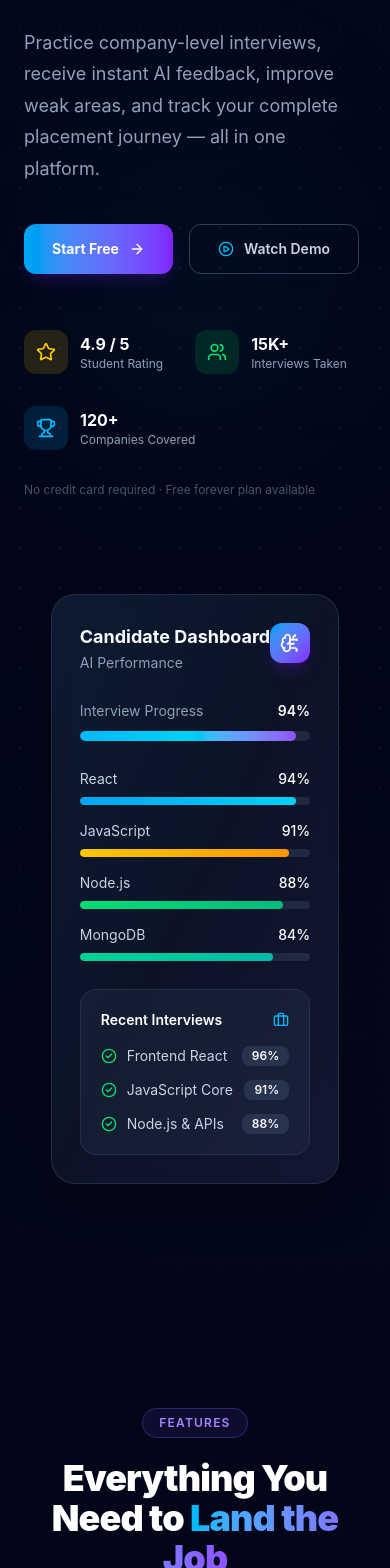
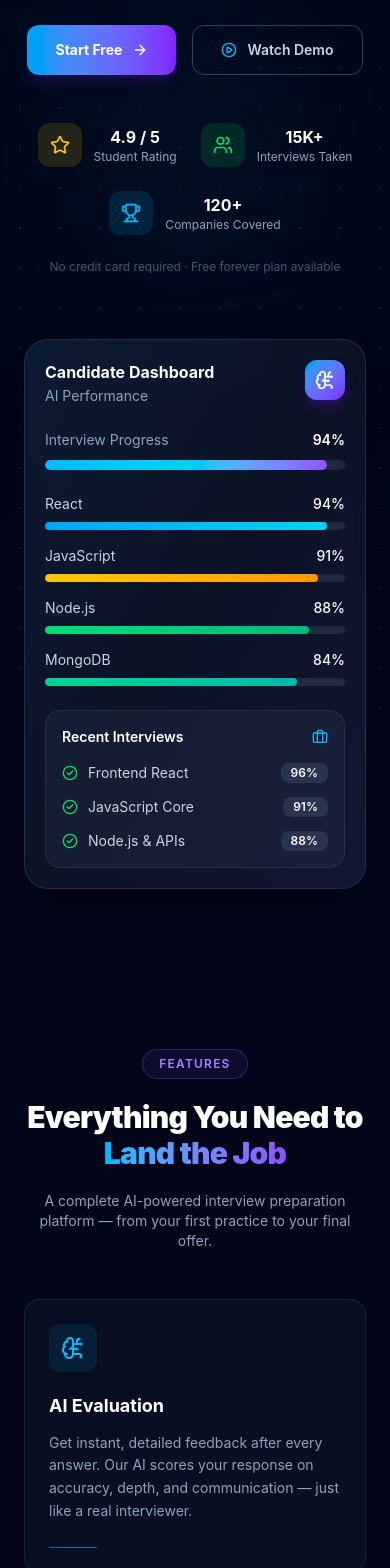
Before and after one commit to anshbhardwaj08/Prepmate, a React (Vite) app: page / in a window 390 px wide. Shown: the part 432-2000 px from the top of the page. Built offline with nearby package versions, Linux system fonts and the light colour scheme; no server answers.

Commit message:
mobile responsive landing page fix

```diff
--- a/src/components/landing/Categories.jsx
+++ b/src/components/landing/Categories.jsx
@@ -1,4 +1,5 @@
-import { Container, SectionHeading ,Button} from "../common";
+import { Container, SectionHeading } from "../common";
+
 const categories = [
   "React", "JavaScript", "Node.js", "Express", "MongoDB",
   "DBMS", "Operating System", "Computer Networks", "HR",
@@ -26,4 +27,5 @@ const Categories = () => (
     </Container>
   </section>
 );
+
 export default Categories;
--- a/src/components/landing/DashboardPreview.jsx
+++ b/src/components/landing/DashboardPreview.jsx
@@ -1,17 +1,17 @@
 import { BrainCircuit, Briefcase, CheckCircle2, Clock3, TrendingUp } from "lucide-react";
 
 const skills = [
-  { name: "React",      score: 94, color: "from-sky-500 to-cyan-400"    },
-  { name: "JavaScript", score: 91, color: "from-yellow-400 to-amber-500" },
-  { name: "Node.js",    score: 88, color: "from-green-400 to-emerald-500"},
-  { name: "MongoDB",    score: 84, color: "from-emerald-400 to-teal-500" },
+  { name: "React",      score: 94, color: "from-sky-500 to-cyan-400"     },
+  { name: "JavaScript", score: 91, color: "from-yellow-400 to-amber-500"  },
+  { name: "Node.js",    score: 88, color: "from-green-400 to-emerald-500" },
+  { name: "MongoDB",    score: 84, color: "from-emerald-400 to-teal-500"  },
 ];
 
 const DashboardPreview = () => {
   return (
     <div className="relative w-full max-w-lg">
 
-      {/* ── Floating score chip (top-left) ── */}
+      {/* ── Floating score chip (top-left) — desktop only ── */}
       <div className="absolute -left-6 top-8 z-10 hidden xl:block animate-float">
         <div className="flex items-center gap-3 rounded-2xl border border-slate-700/60 bg-slate-900/90 px-4 py-3 shadow-xl shadow-black/30 backdrop-blur-sm">
           <div className="flex h-10 w-10 items-center justify-center rounded-xl bg-green-500/20">
@@ -25,7 +25,7 @@ const DashboardPreview = () => {
         </div>
       </div>
 
-      {/* ── Floating next interview chip (bottom-right) ── */}
+      {/* ── Floating next interview chip (bottom-right) — desktop only ── */}
       <div className="absolute -right-6 -bottom-8 z-10 hidden xl:block animate-float-delayed">
         <div className="flex items-center gap-3 rounded-2xl border border-slate-700/60 bg-slate-900/90 px-4 py-3 shadow-xl shadow-black/30 backdrop-blur-sm">
           <div className="flex h-10 w-10 items-center justify-center rounded-xl bg-sky-500/20">
@@ -39,7 +39,7 @@ const DashboardPreview = () => {
       </div>
 
       {/* ── Main card ── */}
-      <div className="relative rounded-3xl border border-slate-700/60 bg-slate-900/80 p-7 shadow-2xl shadow-black/40 backdrop-blur-sm">
+      <div className="relative rounded-3xl border border-slate-700/60 bg-slate-900/80 p-5 sm:p-7 shadow-2xl shadow-black/40 backdrop-blur-sm">
 
         {/* Subtle inner glow */}
         <div className="pointer-events-none absolute inset-0 rounded-3xl bg-gradient-to-br from-sky-500/5 via-transparent to-violet-500/5" />
@@ -47,7 +47,7 @@ const DashboardPreview = () => {
         {/* Header */}
         <div className="flex items-start justify-between">
           <div>
-            <h2 className="text-lg font-bold text-white">Candidate Dashboard</h2>
+            <h2 className="text-base sm:text-lg font-bold text-white">Candidate Dashboard</h2>
             <p className="mt-0.5 text-sm text-slate-400">AI Performance</p>
           </div>
           <div className="flex h-10 w-10 items-center justify-center rounded-xl bg-gradient-to-br from-sky-500 to-violet-600 shadow-lg shadow-violet-900/40">
@@ -56,7 +56,7 @@ const DashboardPreview = () => {
         </div>
 
         {/* Interview progress */}
-        <div className="mt-7">
+        <div className="mt-6">
           <div className="mb-2.5 flex justify-between text-sm">
             <span className="text-slate-400">Interview Progress</span>
             <span className="font-semibold text-white">94%</span>
@@ -70,7 +70,7 @@ const DashboardPreview = () => {
         </div>
 
         {/* Skill bars */}
-        <div className="mt-7 space-y-4">
+        <div className="mt-6 space-y-4">
           {skills.map((skill) => (
             <div key={skill.name}>
               <div className="mb-2 flex justify-between text-sm">
@@ -88,7 +88,7 @@ const DashboardPreview = () => {
         </div>
 
         {/* Recent interviews */}
-        <div className="mt-7 rounded-2xl border border-slate-700/50 bg-slate-800/50 p-5">
+        <div className="mt-6 rounded-2xl border border-slate-700/50 bg-slate-800/50 p-4 sm:p-5">
           <div className="mb-4 flex items-center justify-between">
             <h3 className="text-sm font-semibold text-white">Recent Interviews</h3>
             <Briefcase size={16} className="text-sky-400" />
--- a/src/components/landing/Features.jsx
+++ b/src/components/landing/Features.jsx
@@ -67,7 +67,7 @@ const features = [
 
 const Features = () => {
   return (
-    <section id="features" className="relative bg-slate-950 py-28">
+    <section id="features" className="relative bg-slate-950 py-20 sm:py-28">
 
       {/* Subtle mid-section glow */}
       <div className="pointer-events-none absolute left-1/2 top-1/2 h-96 w-96 -translate-x-1/2 -translate-y-1/2 rounded-full bg-violet-600/8 blur-[120px]" />
@@ -75,29 +75,29 @@ const Features = () => {
       <Container>
 
         {/* Section header */}
-        <div className="mb-16 text-center">
+        <div className="mb-12 sm:mb-16 text-center">
           <span className="inline-block rounded-full border border-violet-500/30 bg-violet-500/10 px-4 py-1.5 text-xs font-semibold uppercase tracking-widest text-violet-400">
             Features
           </span>
-          <h2 className="mt-5 text-4xl font-black tracking-tight text-white md:text-5xl">
+          <h2 className="mt-5 text-3xl sm:text-4xl md:text-5xl font-black tracking-tight text-white">
             Everything You Need to{" "}
             <span className="bg-gradient-to-r from-sky-400 to-violet-500 bg-clip-text text-transparent">
               Land the Job
             </span>
           </h2>
-          <p className="mx-auto mt-5 max-w-xl text-slate-400">
+          <p className="mx-auto mt-5 max-w-xl text-sm sm:text-base text-slate-400">
             A complete AI-powered interview preparation platform — from your first practice to your final offer.
           </p>
         </div>
 
         {/* Feature grid */}
-        <div className="grid gap-5 md:grid-cols-2 lg:grid-cols-3">
+        <div className="grid gap-4 sm:gap-5 sm:grid-cols-2 lg:grid-cols-3">
           {features.map((f) => {
             const Icon = f.icon;
             return (
               <div
                 key={f.title}
-                className={`group relative overflow-hidden rounded-2xl border border-slate-800/80 bg-slate-900/60 p-8 transition-all duration-300 hover:-translate-y-1 hover:border-slate-700 hover:shadow-2xl ${f.glow}`}
+                className={`group relative overflow-hidden rounded-2xl border border-slate-800/80 bg-slate-900/60 p-6 sm:p-8 transition-all duration-300 hover:-translate-y-1 hover:border-slate-700 hover:shadow-2xl ${f.glow}`}
               >
                 {/* Hover gradient shimmer */}
                 <div className={`pointer-events-none absolute inset-0 rounded-2xl bg-gradient-to-br ${f.accent} opacity-0 transition-opacity duration-300 group-hover:opacity-5`} />
@@ -108,7 +108,7 @@ const Features = () => {
                 </div>
 
                 {/* Text */}
-                <h3 className="mt-6 text-lg font-bold text-white">{f.title}</h3>
+                <h3 className="mt-5 text-lg font-bold text-white">{f.title}</h3>
                 <p className="mt-3 text-sm leading-relaxed text-slate-400">{f.desc}</p>
 
                 {/* Bottom accent line */}
--- a/src/components/landing/Hero.jsx
+++ b/src/components/landing/Hero.jsx
@@ -28,7 +28,7 @@ const stats = [
 
 const Hero = () => {
   return (
-    <section className="relative overflow-hidden bg-slate-950 pb-28 pt-36">
+    <section className="relative overflow-hidden bg-slate-950 pb-20 pt-24 md:pb-28 md:pt-36">
 
       {/* ── Background atmosphere ── */}
       <div className="pointer-events-none absolute left-[-160px] top-[-100px] h-[500px] w-[500px] rounded-full bg-sky-600/15 blur-[160px]" />
@@ -47,19 +47,19 @@ const Hero = () => {
       <div className="pointer-events-none absolute inset-0 bg-gradient-to-b from-slate-950 via-transparent to-slate-950" />
 
       <Container>
-        <div className="relative flex flex-col items-center gap-16 lg:flex-row lg:items-start">
+        <div className="relative flex flex-col items-center gap-12 lg:flex-row lg:items-start lg:gap-16">
 
           {/* ── Left column ── */}
-          <div className="flex flex-1 flex-col">
+          <div className="flex w-full flex-1 flex-col items-center text-center lg:items-start lg:text-left">
 
             {/* Badge */}
-            <span className="inline-flex w-fit items-center gap-2 rounded-full border border-sky-500/30 bg-sky-500/10 px-4 py-2 text-xs font-semibold uppercase tracking-widest text-sky-400">
+            <span className="inline-flex items-center gap-2 rounded-full border border-sky-500/30 bg-sky-500/10 px-4 py-2 text-xs font-semibold uppercase tracking-widest text-sky-400">
               <Sparkles size={13} />
               AI Powered Placement Platform
             </span>
 
             {/* Headline */}
-            <h1 className="mt-7 text-[3.25rem] font-black leading-[1.08] tracking-tight text-white md:text-[4.5rem]">
+            <h1 className="mt-6 text-[2.6rem] font-black leading-[1.08] tracking-tight text-white sm:text-[3.25rem] md:text-[4rem] lg:text-[4.5rem]">
               Ace Every
               <span className="block bg-gradient-to-r from-sky-400 via-cyan-300 to-violet-500 bg-clip-text text-transparent">
                 Tech Interview
@@ -68,14 +68,14 @@ const Hero = () => {
             </h1>
 
             {/* Sub-copy */}
-            <p className="mt-7 max-w-[480px] text-lg leading-[1.75] text-slate-400">
+            <p className="mt-6 max-w-[520px] text-base leading-[1.75] text-slate-400 sm:text-lg">
               Practice company-level interviews, receive instant AI feedback,
               improve weak areas, and track your complete placement journey —
               all in one platform.
             </p>
 
             {/* CTA buttons */}
-            <div className="mt-10 flex flex-wrap gap-4">
+            <div className="mt-8 flex w-full flex-wrap justify-center gap-4 sm:w-auto lg:justify-start">
               <button className="group flex items-center gap-2.5 rounded-xl bg-gradient-to-r from-sky-500 to-violet-600 px-7 py-3.5 text-sm font-bold text-white shadow-lg shadow-violet-900/30 transition-all duration-200 hover:from-sky-400 hover:to-violet-500 hover:shadow-violet-900/50 hover:-translate-y-0.5">
                 Start Free
                 <ArrowRight size={16} className="transition-transform group-hover:translate-x-1" />
@@ -87,10 +87,10 @@ const Hero = () => {
             </div>
 
             {/* Stats strip */}
-            <div className="mt-14 flex flex-wrap gap-8">
+            <div className="mt-12 flex w-full flex-wrap justify-center gap-6 sm:gap-8 lg:justify-start">
               {stats.map(({ icon: Icon, iconClass, bgClass, value, label }) => (
                 <div key={label} className="flex items-center gap-3">
-                  <div className={`flex h-11 w-11 items-center justify-center rounded-xl ${bgClass}`}>
+                  <div className={`flex h-11 w-11 shrink-0 items-center justify-center rounded-xl ${bgClass}`}>
                     <Icon size={20} className={iconClass} />
                   </div>
                   <div>
@@ -102,13 +102,13 @@ const Hero = () => {
             </div>
 
             {/* Trust line */}
-            <p className="mt-8 text-xs text-slate-600">
+            <p className="mt-6 text-xs text-slate-600">
               No credit card required · Free forever plan available
             </p>
           </div>
 
           {/* ── Right column — dashboard preview ── */}
-          <div className="relative flex flex-1 justify-center pt-8 lg:pt-4">
+          <div className="relative flex w-full flex-1 justify-center pt-4 lg:pt-4">
             <DashboardPreview />
           </div>
 
--- a/src/components/landing/Stats.jsx
+++ b/src/components/landing/Stats.jsx
@@ -1,14 +1,15 @@
-import { Container, SectionHeading } from "../common";
- const stats = [["500+", "Questions"], ["100+", "Companies"], ["95%", "Accuracy"], ["24/7", "AI Feedback"]];
+import { Container } from "../common";
+
+const stats = [["500+", "Questions"], ["100+", "Companies"], ["95%", "Accuracy"], ["24/7", "AI Feedback"]];
 
 const Stats = () => (
   <section className="relative bg-slate-950 py-20 overflow-hidden">
     <div className="absolute top-1/2 left-1/2 -translate-x-1/2 -translate-y-1/2 w-[600px] h-[300px] bg-[radial-gradient(ellipse,rgba(99,102,241,0.12)_0%,transparent_70%)] pointer-events-none" />
     <Container>
-      <div className="grid grid-cols-4 gap-px bg-slate-800/50 rounded-2xl border border-slate-800 overflow-hidden">
+      <div className="grid grid-cols-2 sm:grid-cols-4 gap-px bg-slate-800/50 rounded-2xl border border-slate-800 overflow-hidden">
         {stats.map(([num, label]) => (
           <div key={label} className="bg-[#080F1E] hover:bg-slate-900/80 transition-colors duration-200 text-center py-10 px-6">
-            <div className="text-5xl font-black tracking-tight bg-gradient-to-br from-indigo-400 to-cyan-400 bg-clip-text text-transparent mb-2">{num}</div>
+            <div className="text-4xl sm:text-5xl font-black tracking-tight bg-gradient-to-br from-indigo-400 to-cyan-400 bg-clip-text text-transparent mb-2">{num}</div>
             <div className="text-xs font-semibold text-slate-600 uppercase tracking-widest">{label}</div>
           </div>
         ))}
```
Also changed, not shown: src/components/landing/CTA.jsx (+10 -6 lines), src/components/landing/Footer.jsx (+8 -5 lines), src/components/landing/HowItWorks.jsx (+16 -2 lines).
